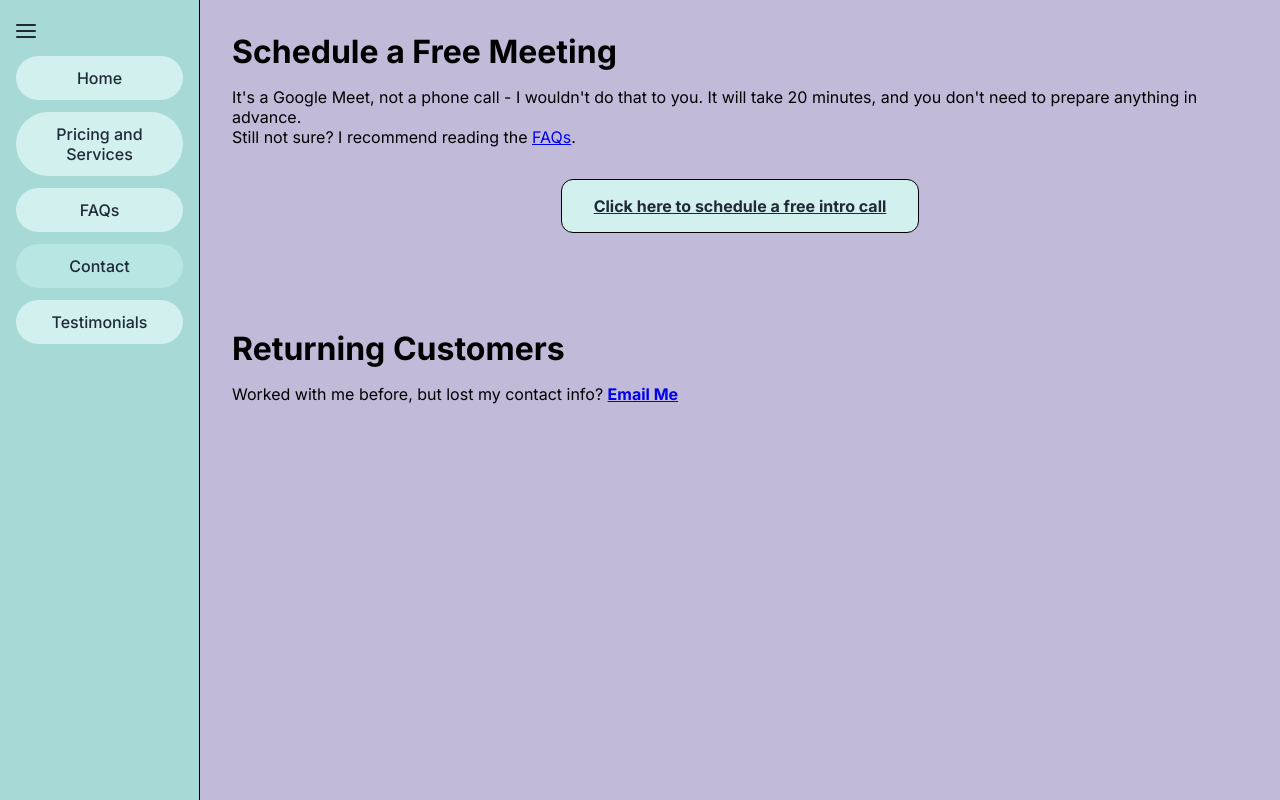
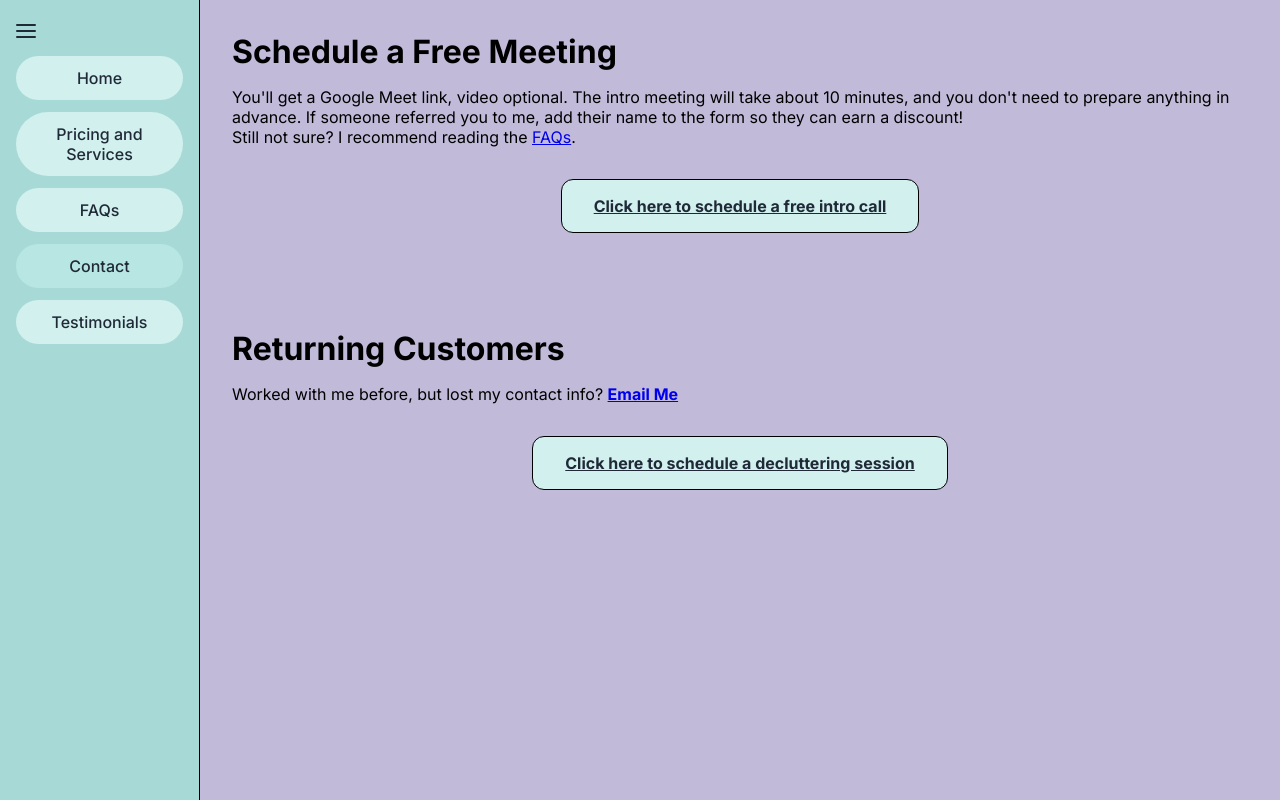
Before and after one commit to michaelwhittemore/nuxt-executive-functioneer, a Nuxt app: page /contact in a window 1280 px wide. Built offline with nearby package versions, Linux system fonts and the light colour scheme.

Commit message:
existing clients butto

```diff
--- a/app/components/CalendlyButton.vue
+++ b/app/components/CalendlyButton.vue
@@ -1,7 +1,30 @@
+<script setup>
+const props = defineProps({
+    clientType: {
+        type: String,
+        default: "new"
+    }
+});
+
+const calendlyLink = computed(() => {
+    if (props.clientType === "existing") {
+        return "https://calendly.com/mikah-mccabe/decluttering";
+    }
+    return "https://calendly.com/mikah-mccabe/free-intro-call";
+});
+
+const buttonText = computed(() => {
+    if (props.clientType === "existing") {
+        return "Click here to schedule a decluttering session";
+    }
+    return "Click here to schedule a free intro call";
+});
+</script>
+
 <template>
     <div class="calendly-button">
-        <a href="https://calendly.com/mikah-mccabe/free-intro-call" target="_blank">
-            <b>Click here to schedule a free intro call</b></a>
+        <a :href="calendlyLink" target="_blank" rel="noopener noreferrer">
+            <b>{{ buttonText }}</b></a>
     </div>
 </template>
 
--- a/app/pages/contact.vue
+++ b/app/pages/contact.vue
@@ -3,9 +3,9 @@
     <div class="page-content-container">
       <h1>Schedule a Free Meeting</h1>
       <div class="contact-container">
-        <p>It's a Google Meet, not a phone call - I wouldn't do that to you. It will take 20 minutes, and you don't need
-          to
-          prepare anything in advance. </p>
+        <p>You'll get a Google Meet link, video optional. The intro meeting will take about 10 minutes, and you don't
+          need to prepare anything in advance. If someone referred you to me, add their name to the form so they can
+          earn a discount! </p>
 
         <p>Still not sure? I recommend reading the <NuxtLink to="/FAQs">FAQs</NuxtLink>.</p>
         <CalendlyButton />
@@ -18,9 +18,11 @@
     <div class="page-content-container">
       <h1>Returning Customers</h1>
       <div class="contact-container">
-        <p>Worked with me before, but lost my contact info? <b><a
+        <p>Worked with me before, but lost my contact info? <b>
+          <a
               href="mailto:mikah.mccabe@gmail.com?subject=About Your Decluttering Business">Email Me
             </a></b></p>
+            <CalendlyButton clientType="existing" />
       </div>
 
     </div>
```
